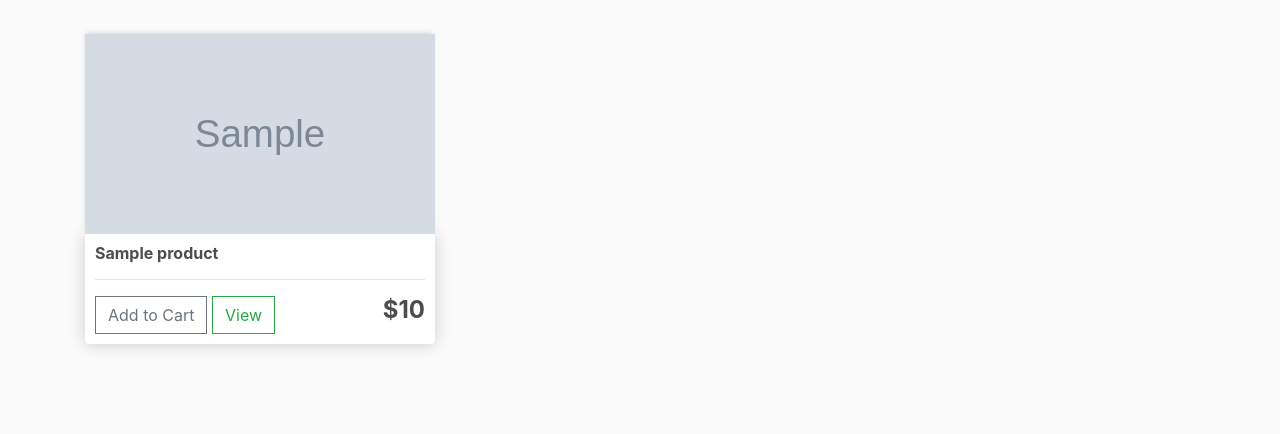
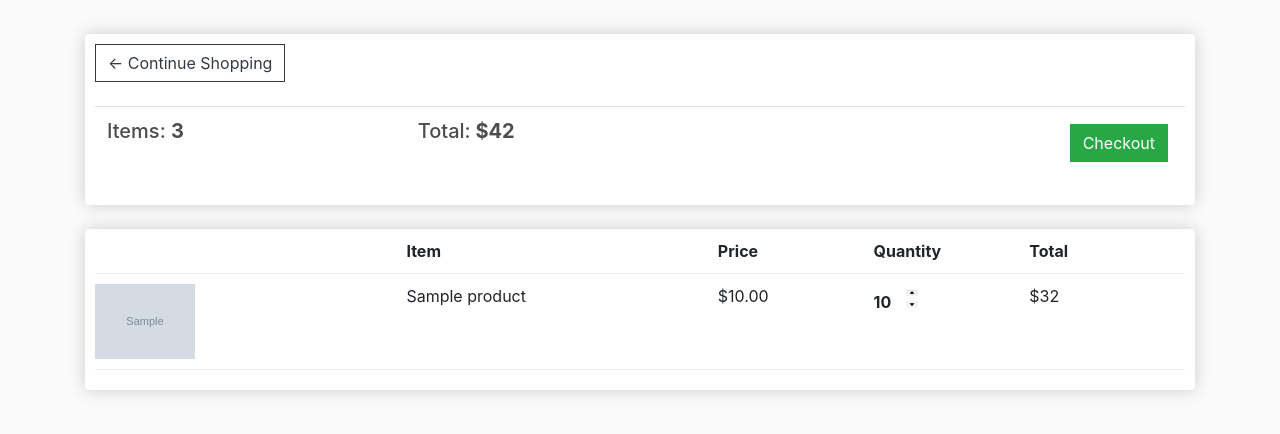
Before and after one commit to dulagudeta/E-commerce-in-django, a Django app: template store/templates/store/store.html in a window 1280 px wide. Shown: the part 57-491 px from the top of the page. Run offline with Django 5.2, Linux system fonts and the light colour scheme; the template is opened without the code that fills it: most values are stand-ins (such as "Sample title", 1, 10 or a date in 2020); grey boxes marked "Sample" are stand-in pictures; lists and menus that the app fills with data are empty; some libraries are stand-ins or nearby versions.

Commit message:
update view,models and render tempaltes for User Cart

```diff
--- a/store/templates/store/store.html
+++ b/store/templates/store/store.html
@@ -2,20 +2,51 @@
 {% load static %}
 {% block content %}
 	<div class="row">
-		{% for product in products %}
-		<div class="col-lg-4">
-			<img class="thumbnail" src="{{product.imageURL}}">
-			<div class="box-element product">
-				<h6><strong>{{product.name}}</strong></h6>
-				<hr>
+		<div class="col-lg-12">
+			<div class="box-element">
 
-				<button  class="btn btn-outline-secondary add-btn">Add to Cart</button>
-				<a class="btn btn-outline-success" href="#">View</a>
-				<h4 style="display: inline-block; float: right"><strong>${{product.price}}</strong></h4>
+				<a  class="btn btn-outline-dark" href="{% url 'store' %}">&#x2190; Continue Shopping</a>
+
+				<br>
+				<br>
+				<table class="table">
+					<tr>
+						<th><h5>Items: <strong>3</strong></h5></th>
+						<th><h5>Total:<strong> $42</strong></h5></th>
+						<th>
+							<a  style="float:right; margin:5px;" class="btn btn-success" href="{% url 'checkout' %}">Checkout</a>
+						</th>
+					</tr>
+				</table>
 
 			</div>
+
+			<br>
+			<div class="box-element">
+				<div class="cart-row">
+					<div style="flex:2"></div>
+					<div style="flex:2"><strong>Item</strong></div>
+					<div style="flex:1"><strong>Price</strong></div>
+					<div style="flex:1"><strong>Quantity</strong></div>
+					<div style="flex:1"><strong>Total</strong></div>
+				</div>
+				{% for item in items %}
+				<div class="cart-row">
+					<div style="flex:2"><img class="row-image" src="{{item.product.imageURL}}"></div>
+					<div style="flex:2"><p>{{item.product.name}}</p></div>
+					<div style="flex:1"><p>${{item.product.price|floatformat:2}}</p></div>
+					<div style="flex:1">
+						<p class="quantity">{{item.quantity}}</p>
+						<div class="quantity">
+							<img class="chg-quantity" src="{% static  'images/arrow-up.png' %}">
+
+							<img class="chg-quantity" src="{% static  'images/arrow-down.png' %}">
+						</div>
+					</div>
+					<div style="flex:1"><p>$32</p></div>
+				</div>
+				{% endfor %}
+			</div>
 		</div>
-		{% endfor %}
 	</div>
-
 {% endblock content %}
```
Also changed, not shown: store/models.py (+33 -14 lines), store/templates/store/cart.html (+17 -13 lines), store/views.py (+10 -1 lines), db.sqlite3.
